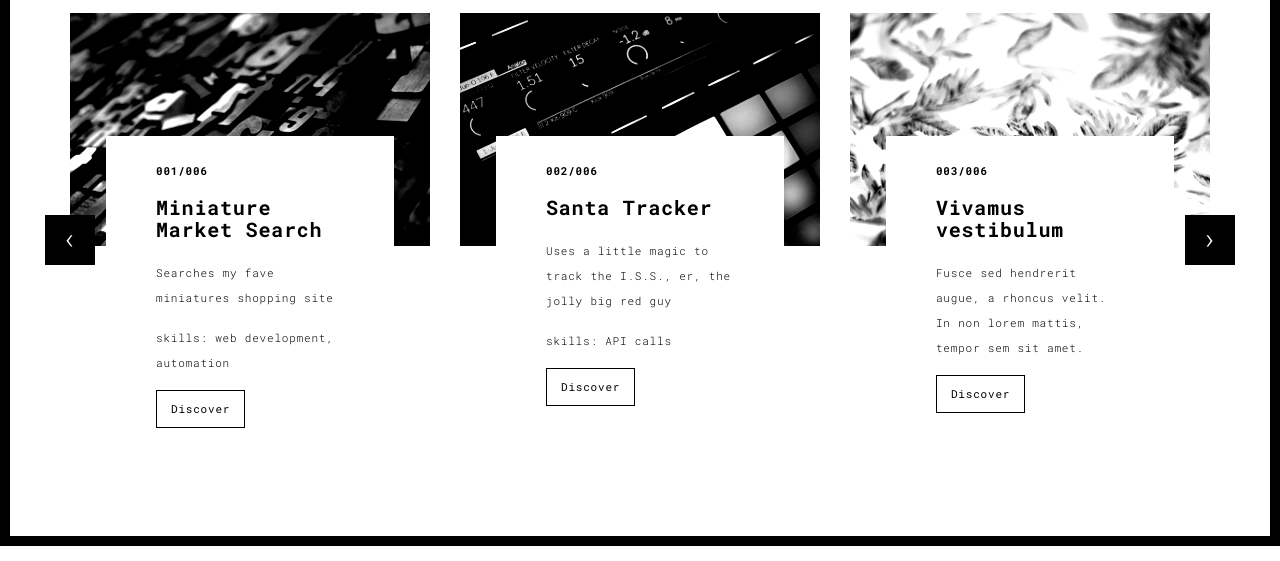
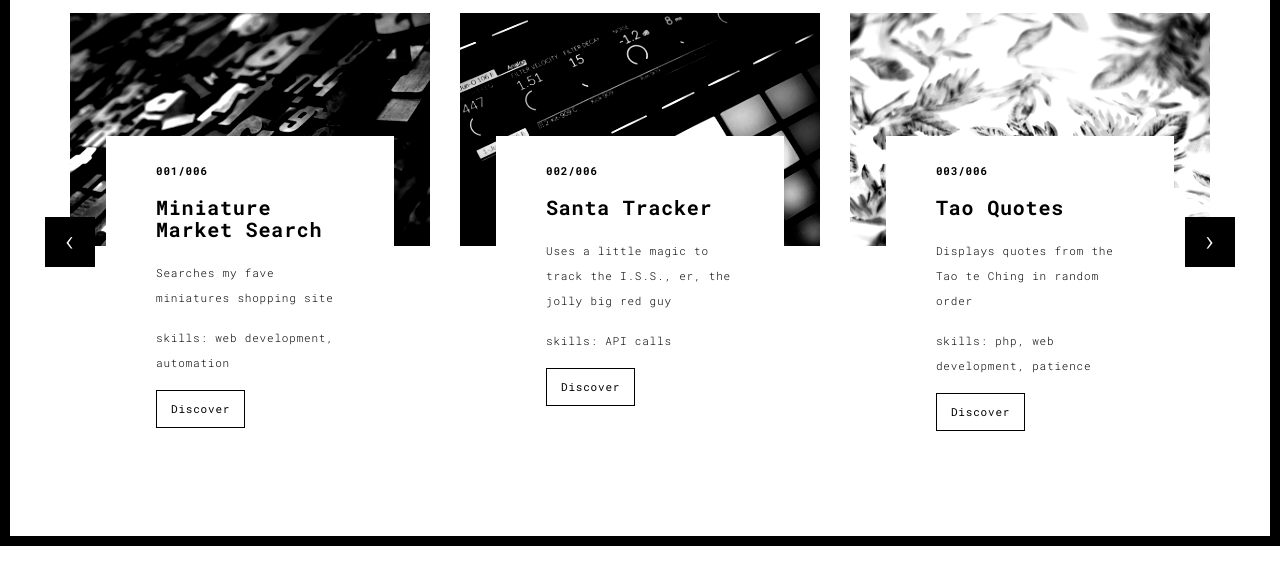
Before and after one commit to steven-rj/pydtyper-site, a Flask app: page /works.html in a window 1280 px wide. Shown: the part 254-815 px from the top of the page. Run offline with Flask 2, Linux system fonts and the light colour scheme; some libraries are stand-ins or nearby versions.

Commit message:
more updates to works page

```diff
--- a/templates/works.html
+++ b/templates/works.html
@@ -80,7 +80,7 @@
                       <h3>Miniature Market Search</h3>
                       <p>Searches my fave miniatures shopping site</p>
                       <p>skills: web development, automation</p>
-                      <a href="./proj-minis.html" title="" class="btn btn-default">Discover</a>
+                      <a href="./proj-minis.html" target="_blank" title="" class="btn btn-default">Discover</a>
                     </div>
                   </div>
                   <div class="col-sm-4">
@@ -102,9 +102,11 @@
                     </a>
                     <div class="card-container card-container-lg">
                       <h4>003/006</h4>
-                      <h3>Vivamus vestibulum</h3>
-                      <p>Fusce sed hendrerit augue, a rhoncus velit. In non lorem mattis, tempor sem sit amet.</p>
-                      <a href="./work.html" title="" class="btn btn-default">Discover</a>
+                      <h3>Tao Quotes</h3>
+                      <p>Displays quotes from the Tao te Ching in random order</p>
+                      <p>skills: php, web development, patience</p>
+                      <a href="https://tao-quotes.herokuapp.com/index.html" target="_blank" title=""
+                        class="btn btn-default">Discover</a>
                     </div>
                   </div>
 
@@ -120,9 +122,10 @@
                     </a>
                     <div class="card-container">
                       <h4>004/006</h4>
-                      <h3>Nulla scelerisque</h3>
-                      <p>Proin pharetra metus id iaculis dignissim. In aliquet lorem ut ex ullamcorper.</p>
-                      <a href="./templates/work.html" class="btn btn-default">Discover</a>
+                      <h3>Sushi Site</h3>
+                      <p>Created a mock site for one of my fave sushi dives</p>
+                      <p>skills: flask, web development</p>
+                      <a href="https://camon-site.herokuapp.com/" target="_blank" class="btn btn-default">Discover</a>
                     </div>
                   </div>
                   <div class="col-sm-4">
@@ -131,9 +134,11 @@
                     </a>
                     <div class="card-container">
                       <h4>005/006</h4>
-                      <h3>Fringilla sit amet</h3>
-                      <p>Nulla facilisi. Vivamus vestibulum, elit in scelerisque ultricies.</p>
-                      <a href="./work.html" class="btn btn-default">Discover</a>
+                      <h3>Magical Gathering Site</h3>
+                      <p>Crafted a site for a local Magic: The Gathering shops</p>
+                      <p>skills: flask, web development</p>
+                      <a href="https://the-nexus-site.herokuapp.com/" target="_blank"
+                        class="btn btn-default">Discover</a>
                     </div>
                   </div>
 
@@ -145,7 +150,7 @@
                       <h4>006/006</h4>
                       <h3>Vivamus vestibulum</h3>
                       <p>Fusce sed hendrerit augue, a rhoncus velit. In non lorem mattis, tempor sem sit amet.</p>
-                      <a href="./templates/work.html" class="btn btn-default">Discover</a>
+                      <a href="./templates/work.html" target="_blank" class="btn btn-default">Discover</a>
                     </div>
                   </div>
 
```
